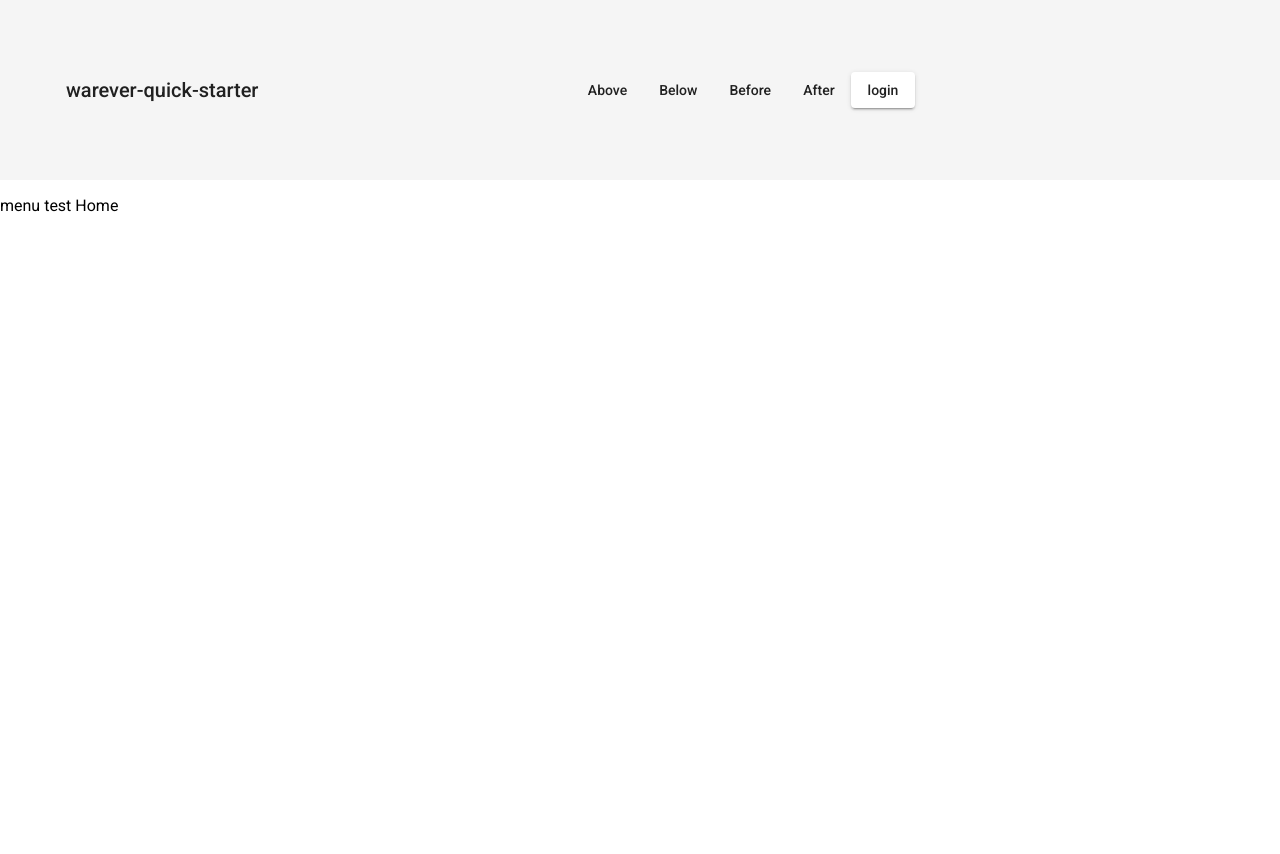
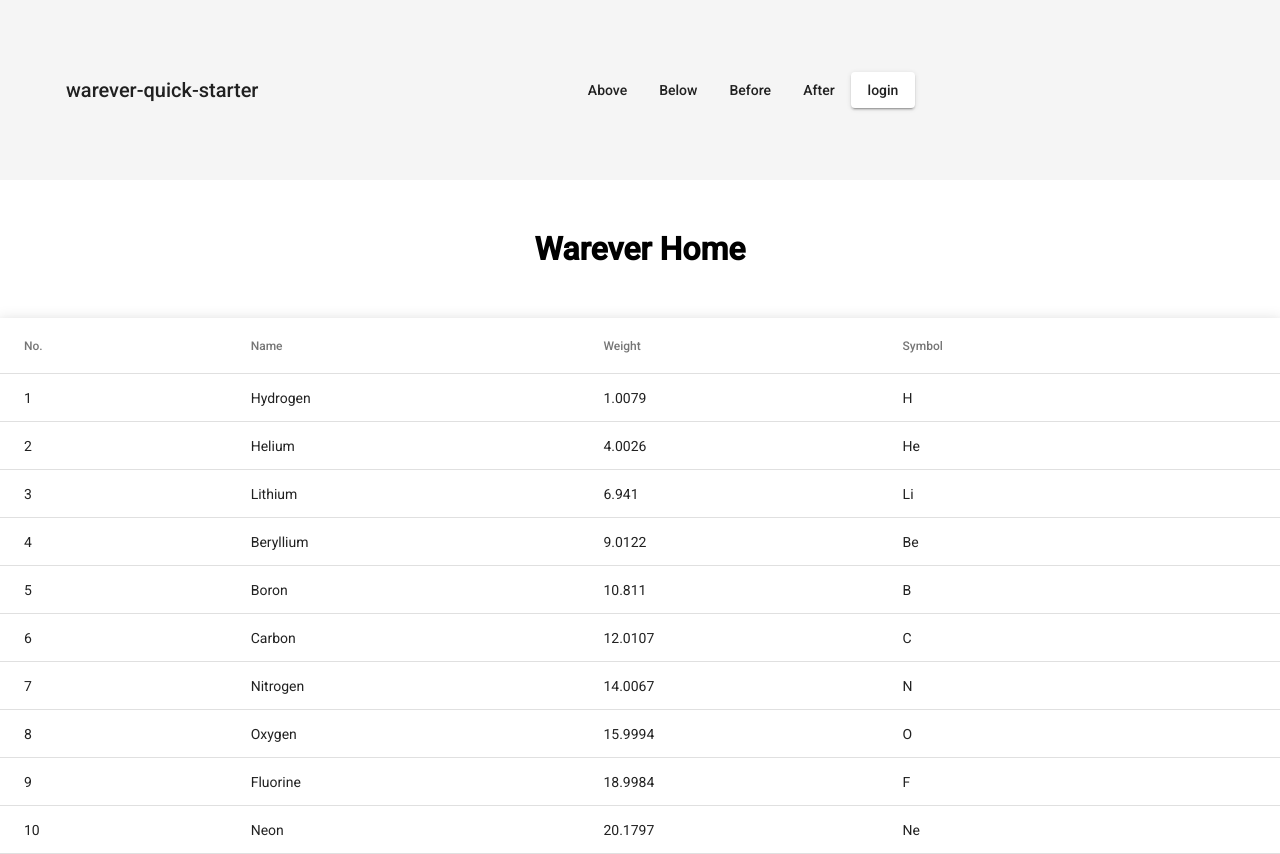
Before and after one commit to Amarse/angular-start-pack, an Angular app: page / in a window 1280 px wide. Before the commit the page ends 800 px from the top, so only its background shows below. Built offline with nearby package versions, Linux system fonts and the light colour scheme.

Commit message:
homecomponent 모듈에 추가선언, material table 모듈 추가

```diff
--- a/src/app/home/home.component.css
+++ b/src/app/home/home.component.css
@@ -0,0 +1,9 @@
+h1{
+    text-align: center;
+    margin-top:50px;
+    margin-bottom:50px;
+}
+
+table {
+    width: 100%;
+  }
--- a/src/app/home/home.component.html
+++ b/src/app/home/home.component.html
@@ -1 +1,38 @@
-<p>menu test Home </p>
+<div>
+<h1>Warever Home</h1>
+
+
+  <table mat-table [dataSource]="dataSource" class="mat-elevation-z8">
+
+    <!--- Note that these columns can be defined in any order.
+          The actual rendered columns are set as a property on the row definition" -->
+
+    <!-- Position Column -->
+    <ng-container matColumnDef="position">
+      <th mat-header-cell *matHeaderCellDef> No. </th>
+      <td mat-cell *matCellDef="let element"> {{element.position}} </td>
+    </ng-container>
+
+    <!-- Name Column -->
+    <ng-container matColumnDef="name">
+      <th mat-header-cell *matHeaderCellDef> Name </th>
+      <td mat-cell *matCellDef="let element"> {{element.name}} </td>
+    </ng-container>
+
+    <!-- Weight Column -->
+    <ng-container matColumnDef="weight">
+      <th mat-header-cell *matHeaderCellDef> Weight </th>
+      <td mat-cell *matCellDef="let element"> {{element.weight}} </td>
+    </ng-container>
+
+    <!-- Symbol Column -->
+    <ng-container matColumnDef="symbol">
+      <th mat-header-cell *matHeaderCellDef> Symbol </th>
+      <td mat-cell *matCellDef="let element"> {{element.symbol}} </td>
+    </ng-container>
+
+    <tr mat-header-row *matHeaderRowDef="displayedColumns"></tr>
+    <tr mat-row *matRowDef="let row; columns: displayedColumns;"></tr>
+  </table>
+
+</div>
--- a/src/app/home/home.component.ts
+++ b/src/app/home/home.component.ts
@@ -1,4 +1,24 @@
 import { Component, OnInit } from '@angular/core';
+
+export interface PeriodicElement {
+  name: string;
+  position: number;
+  weight: number;
+  symbol: string;
+}
+
+const ELEMENT_DATA: PeriodicElement[] = [
+  {position: 1, name: 'Hydrogen', weight: 1.0079, symbol: 'H'},
+  {position: 2, name: 'Helium', weight: 4.0026, symbol: 'He'},
+  {position: 3, name: 'Lithium', weight: 6.941, symbol: 'Li'},
+  {position: 4, name: 'Beryllium', weight: 9.0122, symbol: 'Be'},
+  {position: 5, name: 'Boron', weight: 10.811, symbol: 'B'},
+  {position: 6, name: 'Carbon', weight: 12.0107, symbol: 'C'},
+  {position: 7, name: 'Nitrogen', weight: 14.0067, symbol: 'N'},
+  {position: 8, name: 'Oxygen', weight: 15.9994, symbol: 'O'},
+  {position: 9, name: 'Fluorine', weight: 18.9984, symbol: 'F'},
+  {position: 10, name: 'Neon', weight: 20.1797, symbol: 'Ne'},
+];
 
 @Component({
   selector: 'app-home',
@@ -6,10 +26,14 @@
   styleUrls: ['./home.component.css']
 })
 export class HomeComponent implements OnInit {
+  displayedColumns: string[] = ['position', 'name', 'weight', 'symbol'];
+  dataSource = ELEMENT_DATA;
+  constructor() {
 
-  constructor() { }
+   }
 
   ngOnInit(): void {
+
   }
 
 }
```
Also changed, not shown: src/app/app.module.ts (+9 -1 lines).
